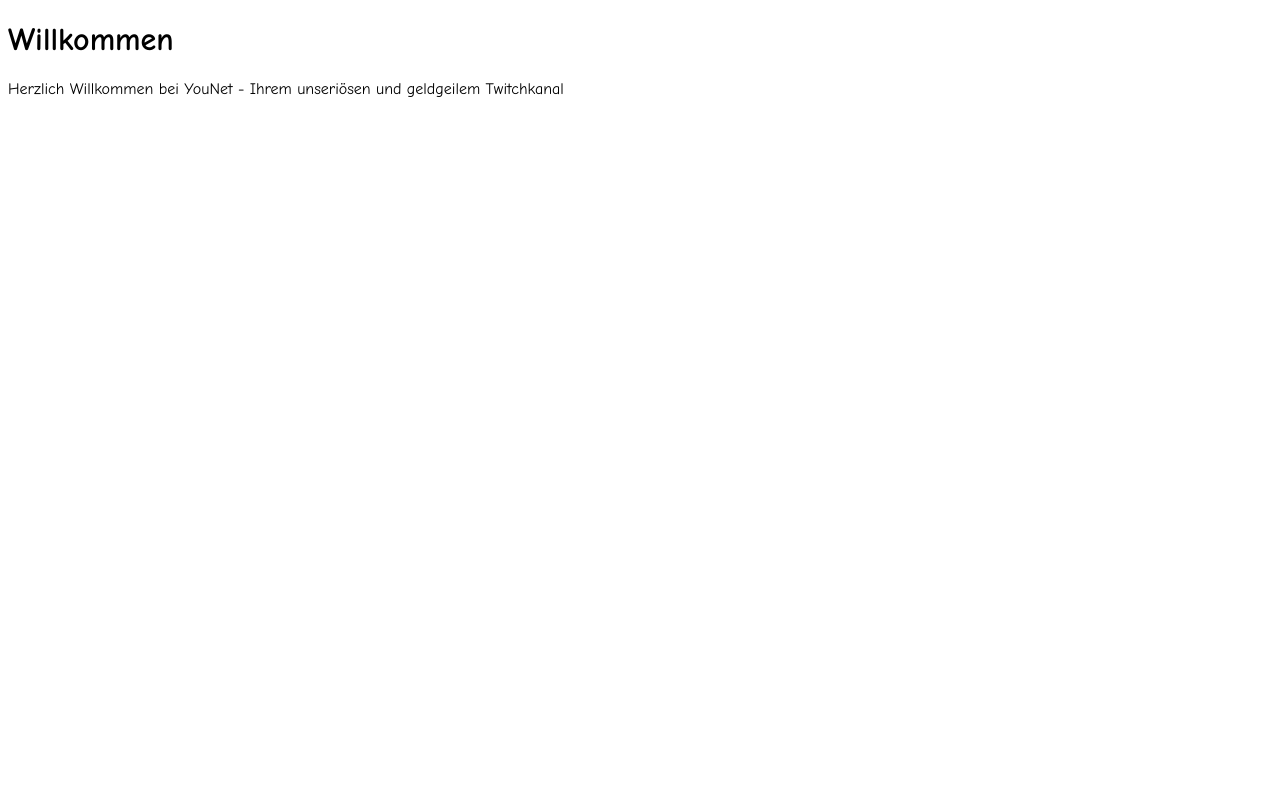
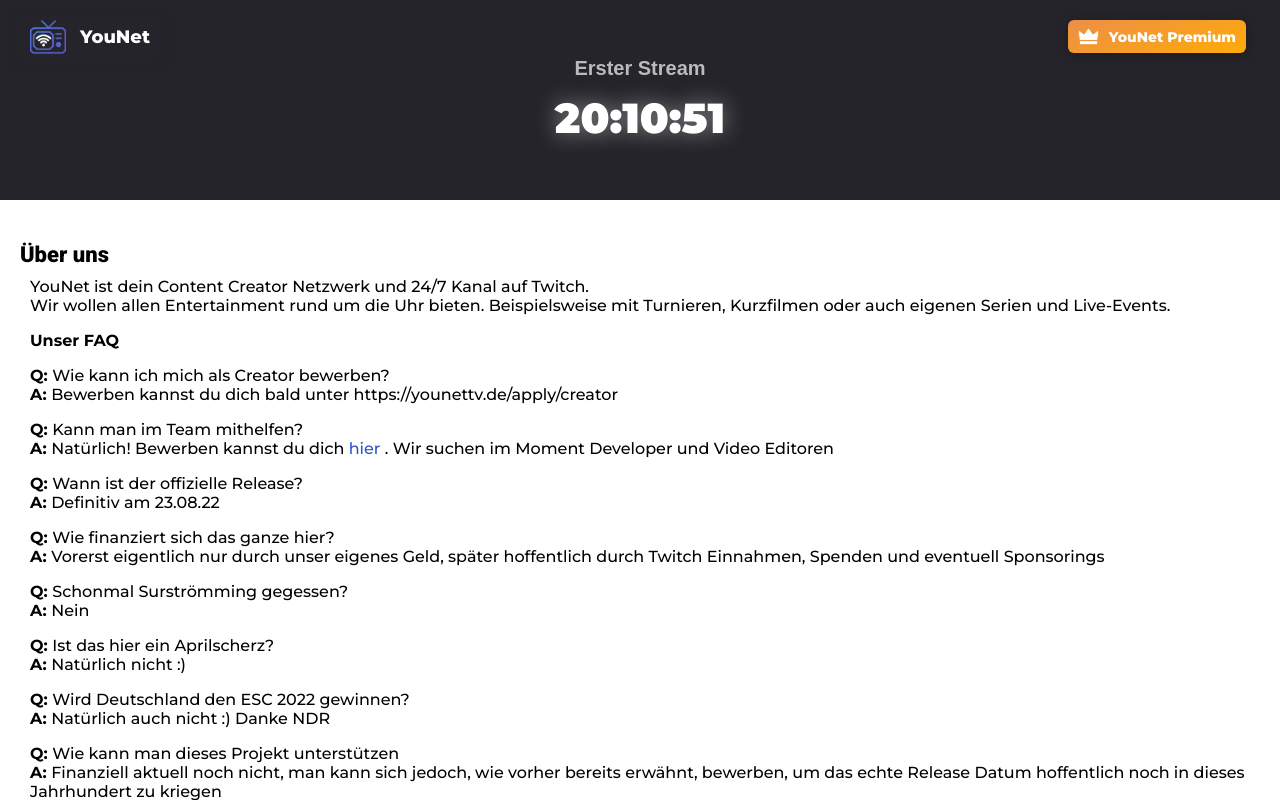
Before and after one commit to YouNetTV/Aprilscherz-2022, a plain HTML site: page index.html in a window 1280 px wide. Drawn offline with Linux system fonts and the light colour scheme; a web font is replaced by a local one.

Commit message:
v1 i guess
Co-authored-by: MisterGamingTV <MisterGamingTV@users.noreply.github.com>

```diff
--- /dev/null
+++ b/404/style.css
@@ -0,0 +1,33 @@
+@import url('https://fonts.googleapis.com/css2?family=Montserrat:wght@100;200;300;400;500;600;700;800;900&family=Outfit:wght@100;200;300;400;500;600;700;800;900&family=Roboto:wght@100;300;400;500;700;900&family=Secular+One&display=swap');
+
+@import url("assets/navigator.css");
+
+body {
+    width: 100vw;
+    height: 100vh;
+
+    overflow: hidden;
+
+    margin: 0px;
+    background-color: #212227;
+
+    font-family: "Montserrat";
+    color: #ffffff;
+
+    display: flex;
+    flex-direction: column;
+    align-items: center;
+    justify-content: center;
+    gap: 20px;
+}
+
+b {
+    font-size: 56px;
+    font-weight: 900;
+    color: #e12954;
+}
+
+img {
+    margin-top: 40px;
+    border-radius: 10px;
+}
--- /dev/null
+++ b/assets/navigator.css
@@ -0,0 +1,76 @@
+.navigator {
+    width: 100vw;
+    height: 65px;
+
+    position: fixed;
+    top: 0;
+    left: 0;
+}
+
+.nav-content {
+    width: calc(100% - 42px);
+    height: calc(100% - 16px);
+
+    margin: 12px 8px 12px 8px;
+
+    display: flex;
+    flex-direction: row;
+    align-items: center;
+    justify-content: space-between;
+
+    font-family: "Montserrat";
+    font-size: 16px;
+    font-weight: 800;
+    color: #000000;
+}
+
+.nav-content .nav-logo {
+    font-size: 18px;
+
+    margin-left: 10px;
+    margin-right: 10px;
+
+    padding: 4px 12px 4px 12px;
+
+    display: flex;
+    flex-direction: row;
+    align-items: center;
+    justify-content: center;
+
+    cursor: pointer;
+
+    gap: 14px;
+
+    background-color: #24242a;
+    box-shadow: 0px 3px 12px #24242a77;
+    color: #ffffff;
+    border-radius: 4px;
+}
+.nav-content .nav-logo img {
+    height: 2em;
+}
+
+.nav-content .nav-premium {
+    padding: 6px 10px 6px 10px;
+
+    background: rgb(237,142,71);
+    background: linear-gradient(159deg, rgba(237,142,71,1) 0%, rgba(255,171,8,1) 100%);
+    border-radius: 6px;
+
+    font-size: 14px;
+    color: #ffffff;
+
+    display: flex;
+    flex-direction: row;
+    align-items: center;
+    justify-content: center;
+    gap: 10px;
+
+    cursor: pointer;
+
+    box-shadow: 0px 2px 12px #00000044;
+}
+
+.nav-content .nav-premium img {
+    height: 1.5em;
+}
--- /dev/null
+++ b/assets/scripts/streamCountdown.js
@@ -0,0 +1,26 @@
+let streamCountdownTextElement = null;
+
+const streamStartTimestamp = 1648828800000;
+
+export function initStreamCountdown() {
+    streamCountdownTextElement = document.getElementById("stream-countdown");
+
+    setInterval(() => {updateStreamCountdown();}, 500);
+    updateStreamCountdown();
+}
+
+function updateStreamCountdown() {
+    let now = Date.now();
+
+    if(now > streamStartTimestamp) {
+        streamCountdownTextElement.innerText = "Jetzt Live!";
+    } else {
+        var secTotal = Math.floor((streamStartTimestamp - now)/1000);
+
+        var h = Math.floor(secTotal / 3600);
+        var m = Math.floor((secTotal%3600) / 60);
+        var s = Math.floor(secTotal % (m*60 + h*3600));
+
+        streamCountdownTextElement.innerText = `${h.toString().padStart(2, "0")}:${m.toString().padStart(2, "0")}:${s.toString().padStart(2, "0")}`;
+    }
+}
--- a/index.html
+++ b/index.html
@@ -3,18 +3,93 @@
 <head>
 	<meta charset="UTF-8">
 	<meta http-equiv="X-UA-Compatible" content="IE=edge">
+
 	<meta name="viewport" content="width=device-width, initial-scale=1.0">
 	<title>YouNet - Home</title>
-	<style>
-		@import url('https://fonts.googleapis.com/css2?family=Comic+Sans+MS&display=swap');
 
-		* {
-			font-family: "Comic Sans MS";
-		}
-	</style>
+	<link rel="stylesheet" href="/style.css">
+	<link rel="icon" href="assets/img/icon.png">
+	<script src="index.js" type="module"></script>
 </head>
 <body>
-	<h1>Willkommen</h1>
-	<p>Herzlich Willkommen bei YouNet - Ihrem unseriösen und geldgeilem Twitchkanal</p>
+	<!-- Navigator -->
+	<div class="navigator">
+		<div class="nav-content">
+			<div class="nav-logo" onclick="window.location.href = `/`;">
+				<img src="/assets/img/icon.png" class="nav-icon">
+				YouNet
+			</div>
+
+			<div class="nav-premium" onclick="window.location.href = `/premium/`;">
+				<img src="/assets/img/premium.png">
+				YouNet Premium
+			</div>
+		</div>
+	</div>
+
+	<!-- Content -->
+	<div class="content">
+		<div class="release-date-banner">
+			<b>Erster Stream</b>
+			<b id="stream-countdown">00:00:00</b>
+		</div>
+
+		<div class="about">
+			<b class="title">Über uns</b>
+			<div class="info">
+				<div>YouNet ist dein Content Creator Netzwerk und 24/7 Kanal auf Twitch.</div>
+				<div>Wir wollen allen Entertainment rund um die Uhr bieten. Beispielsweise mit Turnieren, Kurzfilmen oder auch eigenen Serien und Live-Events.</div>
+				<div></div>
+				<div><b>Unser FAQ</b></div>
+				<div></div>
+				<div><b>Q: </b>Wie kann ich mich als Creator bewerben?</div>
+				<div><b>A: </b>Bewerben kannst du dich bald unter https://younettv.de/apply/creator</div>
+				<div></div>
+				<div><b>Q: </b>Kann man im Team mithelfen?</div>
+				<div><b>A: </b>Natürlich! Bewerben kannst du dich <a href="https://forms.gle/XydPEcYMrSTMeb4x5">hier</a> . Wir suchen im Moment Developer und Video Editoren</div>
+				<div></div>
+				<div><b>Q: </b>Wann ist der offizielle Release?</div>
+				<div><b>A: </b>Definitiv am 23.08.22</div>
+				<div></div>
+				<div><b>Q: </b>Wie finanziert sich das ganze hier?</div>
+				<div><b>A: </b>Vorerst eigentlich nur durch unser eigenes Geld, später hoffentlich durch Twitch Einnahmen, Spenden und eventuell Sponsorings</div>
+				<div></div>
+				<div><b>Q: </b>Schonmal Surströmming gegessen?</div>
+				<div><b>A: </b>Nein</div>
+				<div></div>
+				<div><b>Q: </b> Ist das hier ein Aprilscherz?</div>
+				<div><b>A: </b> Natürlich nicht :)</div>
+				<div></div>
+				<div><b>Q: </b> Wird Deutschland den ESC 2022 gewinnen?</div>
+				<div><b>A: </b> Natürlich auch nicht :) Danke NDR</div>
+				<div></div>
+				<div><b>Q: </b>Wie kann man dieses Projekt unterstützen</div>
+				<div><b>A: </b>Finanziell aktuell noch nicht, man kann sich jedoch, wie vorher bereits erwähnt, bewerben, um das echte Release Datum hoffentlich noch in dieses Jahrhundert zu kriegen</div>
+				<div></div>
+
+			</div>
+		</div>
+
+		<div class="footer">
+			<div class="socials">
+				<div class="social" onclick="window.open('https://discord.gg/jbdWrQHArd', '_');">
+					<img src="/assets/img/socials/discord.png" alt="">
+				</div>
+				<div class="social" onclick="window.open('https://twitch.tv/younettv', '_');">
+					<img src="/assets/img/socials/twitch.png" alt="">
+				</div>
+				<div class="social" onclick="window.open('https://twitter.com/YouNetTV_/', '_');">
+					<img src="/assets/img/socials/twitter.png" alt="">
+				</div>
+				<div class="social" onclick="window.open('https://www.instagram.com/younettv_/', '_');">
+					<img src="/assets/img/socials/instagram.png" alt="">
+				</div>
+			</div>
+
+			<div class="links">
+
+			</div>
+		</div>
+	</div>
 </body>
 </html>
--- /dev/null
+++ b/index.js
@@ -0,0 +1,5 @@
+import { initStreamCountdown } from "./assets/scripts/streamCountdown.js";
+
+window.addEventListener("load", () => {
+    initStreamCountdown();
+});
--- /dev/null
+++ b/premium/style.css
@@ -0,0 +1,173 @@
+@import url('https://fonts.googleapis.com/css2?family=Montserrat:wght@100;200;300;400;500;600;700;800;900&family=Outfit:wght@100;200;300;400;500;600;700;800;900&family=Roboto:wght@100;300;400;500;700;900&family=Secular+One&display=swap');
+
+@import url("/assets/navigator.css");
+
+body {
+    width: 100vw;
+    height: 100vh;
+
+    overflow: hidden;
+
+    margin: 0px;
+
+    font-family: Arial;
+}
+
+.content {
+    height: 100vh;
+    width: 100%;
+
+    overflow-y: auto;
+
+    display: flex;
+    flex-direction: column;
+    align-items: center;
+    gap: 8px;
+}
+
+.tiers {
+    width: 70%;
+    height: 100%;
+
+    display: flex;
+    align-items: center;
+    justify-content: center;
+}
+
+.tier-list {
+    width: 100%;
+    height: auto;
+
+    display: flex;
+    flex-direction: row;
+    align-items: flex-start;
+    justify-content: space-evenly;
+    gap: 16px;
+}
+
+.tier {
+    width: 100%;
+    min-height: 20px;
+
+    border-radius: 6px;
+
+    background-color: #e4e5eb;
+    box-shadow: 0px 3px 12px #00000033;
+
+    display: flex;
+    flex-direction: column;
+    align-items: center;
+    justify-content: center;
+
+    overflow: hidden;
+}
+
+.tier .head {
+    width: 100%;
+    height: 3em;
+
+    background-color: #000000;
+
+    border-radius: 4px;
+
+    display: flex;
+    align-items: center;
+    justify-content: center;
+
+    font-family: "Montserrat";
+    font-size: 20px;
+    font-weight: 800;
+    color: #ffffff;
+}
+
+.tier.t1 .head {
+    background: rgb(25,26,28);
+    background: linear-gradient(135deg, rgba(25,26,28,1) 0%, rgba(63,62,73,1) 100%);
+}
+
+.tier.t2 .head {
+    background: rgb(49,93,208);
+    background: linear-gradient(135deg, rgba(49,93,208,1) 0%, rgba(58,116,210,1) 100%);
+}
+
+.tier.t3 .head {
+    background: rgb(208,136,49);
+    background: linear-gradient(135deg, rgba(208,136,49,1) 0%, rgba(210,184,58,1) 100%);
+}
+
+.tier .perks {
+    width: 90%;
+
+    margin-top: 26px;
+    margin-bottom: 26px;
+
+    display: flex;
+    flex-direction: column;
+    align-items: center;
+    justify-content: center;
+    gap: 18px;
+
+    font-size: 18px;
+    font-family: "Montserrat";
+}
+
+.tier .perks div {
+    width: 100%;
+    text-align: center;
+}
+
+.tier .separator {
+    width: 90%;
+    height: 2px;
+
+    margin-top: 4px;
+    margin-bottom: 4px;
+
+    background-color: #ddd;
+}
+
+.tier .price {
+    width: 90%;
+
+    margin-top: 8px;
+    margin-bottom: 8px;
+
+    display: flex;
+    flex-direction: row;
+    align-items: center;
+    justify-content: center;
+    gap: 16px;
+}
+
+.tier .price b {
+    width: auto;
+
+    font-size: 16px;
+    font-weight: 400;
+    font-family: "Montserrat";
+    color: #000000;
+}
+
+.tier .price button {
+    background: rgb(56,172,57);
+    background: linear-gradient(93deg, rgba(56,172,57,1) 0%, rgba(58,210,107,1) 100%);
+
+    font-size: 16px;
+    font-weight: 700;
+    font-family: "Montserrat";
+    color: #fff;
+
+    border: none;
+    border-radius: 4px;
+
+    padding: 0.3em 0.8em 0.3em 0.8em;
+
+    cursor: pointer;
+
+    transition: 0.2s;
+    transform: scale(100%);
+}
+
+.tier .price button:active {
+    transform: scale(96%);
+}
--- /dev/null
+++ b/style.css
@@ -0,0 +1,151 @@
+@import url('https://fonts.googleapis.com/css2?family=Montserrat:wght@100;200;300;400;500;600;700;800;900&family=Outfit:wght@100;200;300;400;500;600;700;800;900&family=Roboto:wght@100;300;400;500;700;900&family=Secular+One&display=swap');
+
+@import url("assets/navigator.css");
+
+body {
+    width: 100vw;
+    height: 100vh;
+
+    overflow: hidden;
+
+    margin: 0px;
+
+    font-family: Arial;
+}
+
+a[href] {
+    text-decoration: none;
+    color: #3053c9;
+}
+
+.content {
+    height: 100vh;
+    width: 100%;
+
+    overflow-y: auto;
+
+    display: flex;
+    flex-direction: column;
+    align-items: center;
+    gap: 8px;
+}
+
+.release-date-banner {
+    width: 100%;
+    aspect-ratio: 16/2.5;
+
+    display: flex;
+    flex-direction: column;
+    align-items: center;
+    justify-content: center;
+    gap: 12px;
+
+    background-color: #24242a;
+}
+
+.release-date-banner b {
+    font-size: 20px;
+    color: #bbb;
+}
+
+.release-date-banner b#stream-countdown {
+    font-size: 42px;
+    font-weight: 900;
+    font-family: "Montserrat";
+
+    color: #fff;
+    text-shadow: 0px 0px 22px #ffffff77;
+}
+
+/* ===============
+        About
+   =============== */
+
+.about {
+    margin-top: 34px;
+    width: calc(100% - 60px);
+
+    color: #000000;
+
+    display: flex;
+    flex-direction: column;
+    align-items: flex-start;
+    gap: 10px;
+}
+
+.about b.title {
+    font-size: 22px;
+    font-family: "Roboto";
+    font-weight: 800;
+
+    margin-left: -10px;
+}
+
+.about div.info {
+    width: 100%;
+
+    font-family: "Montserrat";
+    font-weight: 500;
+    font-size: 16px;
+
+    display: flex;
+    flex-direction: column;
+}
+
+.about div.info div {
+    min-height: 1em;
+}
+
+/* ================
+        Footer
+   ================ */
+
+.footer {
+    width: 100%;
+    height: auto;
+    padding-top: 18px;
+    padding-bottom: 18px;
+
+    margin-top: 100px;
+
+    background-color: #1c1c21;
+
+    display: flex;
+    flex-direction: column;
+    align-items: center;
+    justify-content: center;
+}
+
+.footer .socials {
+    width: 50%;
+
+    display: flex;
+    flex-direction: row;
+    align-items: center;
+    justify-content: space-evenly;
+}
+
+.footer .socials .social {
+    width: 4em;
+    height: 4em;
+
+    background-color: #1c1c21;
+    border: 1px solid #2a2c31;
+    border-radius: 50%;
+
+    display: flex;
+    align-items: center;
+    justify-content: center;
+
+    cursor: pointer;
+
+    transition: 0.3s;
+}
+
+.footer .socials .social:hover {
+    background-color: #26262e;
+}
+
+.footer .socials .social img {
+    height: 50%;
+}
```
Also changed, not shown: 404/index.html (added, +17 -0 lines), premium/index.html (added, +92 -0 lines), assets/img/icon.png (added), assets/img/premium.png (added), assets/img/socials/discord.png (added), assets/img/socials/instagram.png (added), assets/img/socials/twitch.png (added), assets/img/socials/twitter.png (added).
